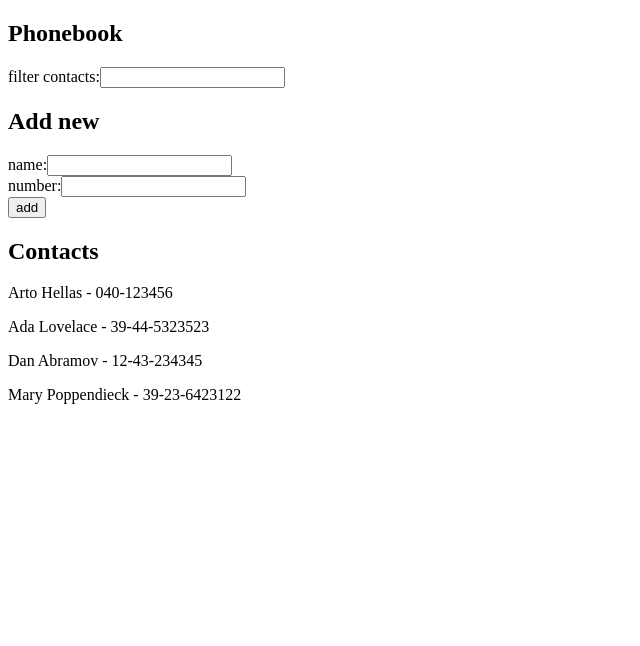
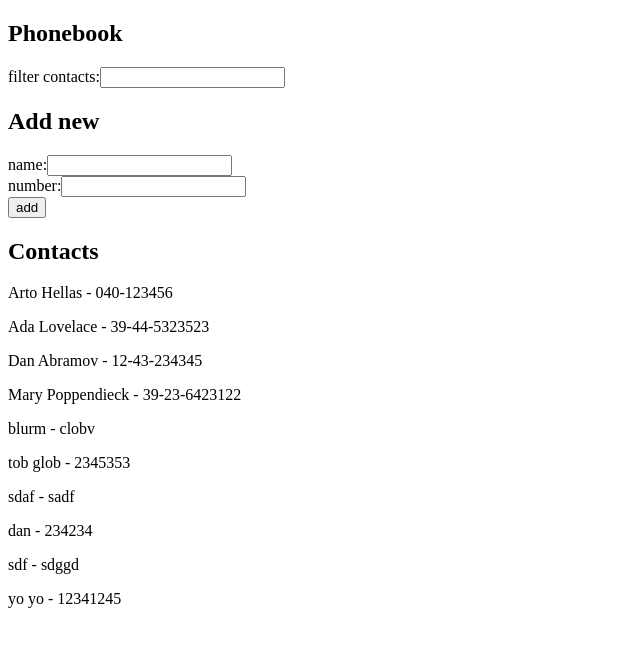
Before and after one commit to DBurgess93/part2, a React (Create React App) app in the folder phonebook/: page / in a window 1280 px wide. Shown: the top 646 px of the page, without its empty margins (0-640 px from the left). Built offline with nearby package versions, Linux system fonts and the light colour scheme; data requests are answered from the project's data file.

Commit message:
Connect data to be saved in server

```diff
--- a/phonebook/db.json
+++ b/phonebook/db.json
@@ -1,5 +1,5 @@
 {
-  "persons":[
+  "persons": [
     {
       "name": "Arto Hellas",
       "number": "040-123456",
@@ -19,6 +19,40 @@
       "name": "Mary Poppendieck",
       "number": "39-23-6423122",
       "id": 4
+    },
+    {
+      "name": "blurm",
+      "number": "clobv",
+      "key": "blurm",
+      "id": 5
+    },
+    {
+      "name": "tob glob",
+      "number": "2345353",
+      "key": "tob glob",
+      "id": 6
+    },
+    {
+      "name": "sdaf",
+      "number": "sadf",
+      "key": "sdaf",
+      "id": 7
+    },
+    {
+      "name": "dan",
+      "number": "234234",
+      "id": 8
+    },
+    {
+      "name": "sdf",
+      "number": "sdggd",
+      "id": 9
+    },
+    {
+      "name": "yo yo",
+      "number": "12341245",
+      "key": "yo yo",
+      "id": 10
     }
   ]
 }
--- a/phonebook/src/App.js
+++ b/phonebook/src/App.js
@@ -87,6 +87,14 @@ const App = () => {
       number: newNumber,
       key: newName
     }
+
+    axios
+      .post('http://localhost:3001/persons', nameObject)
+      .then(response => {
+        setPersons(persons.concat(response.data))
+        setNewName('')
+      })
+
     console.log(nameObject)
     setPersons(persons.concat(nameObject))
     setNewName('')
```
